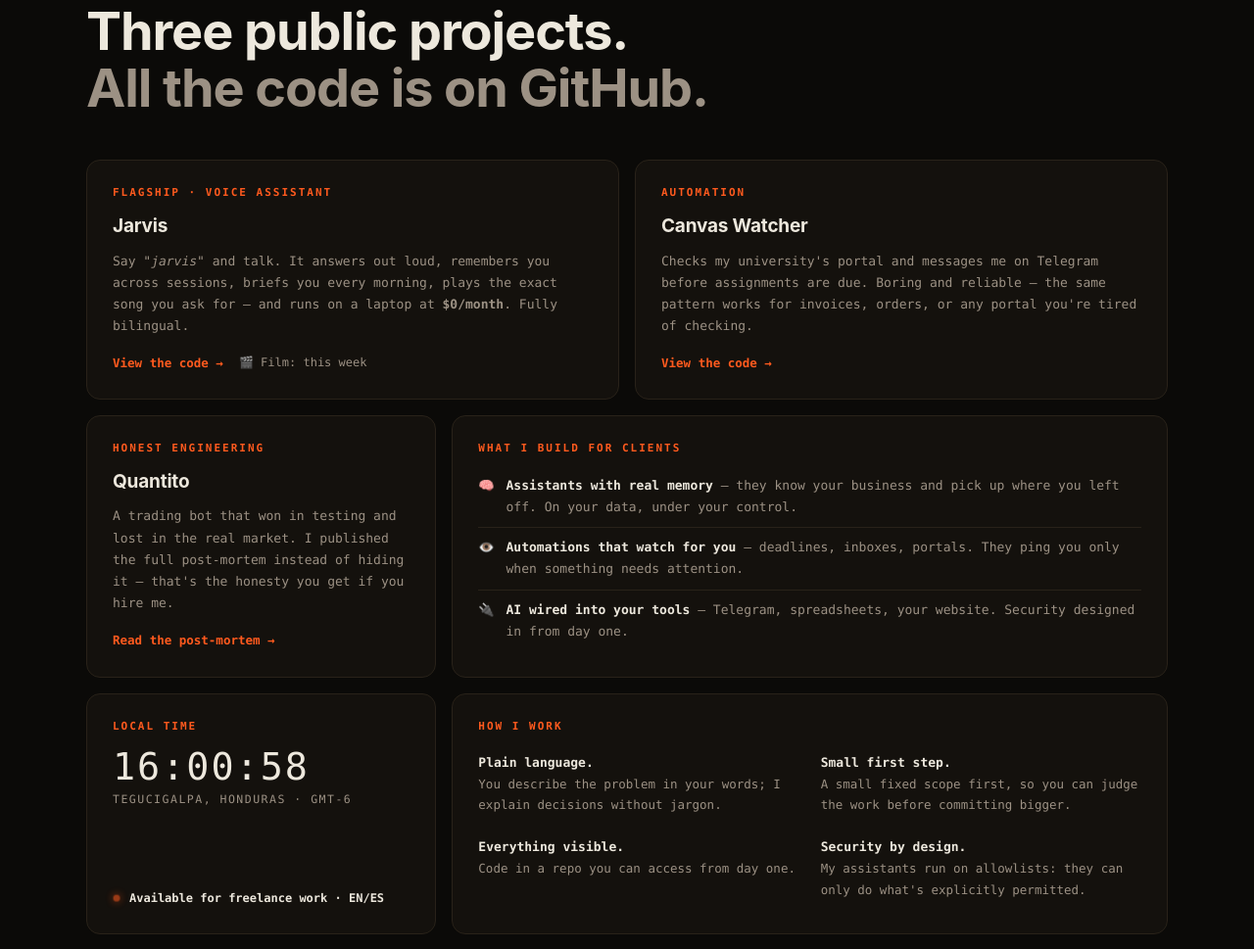
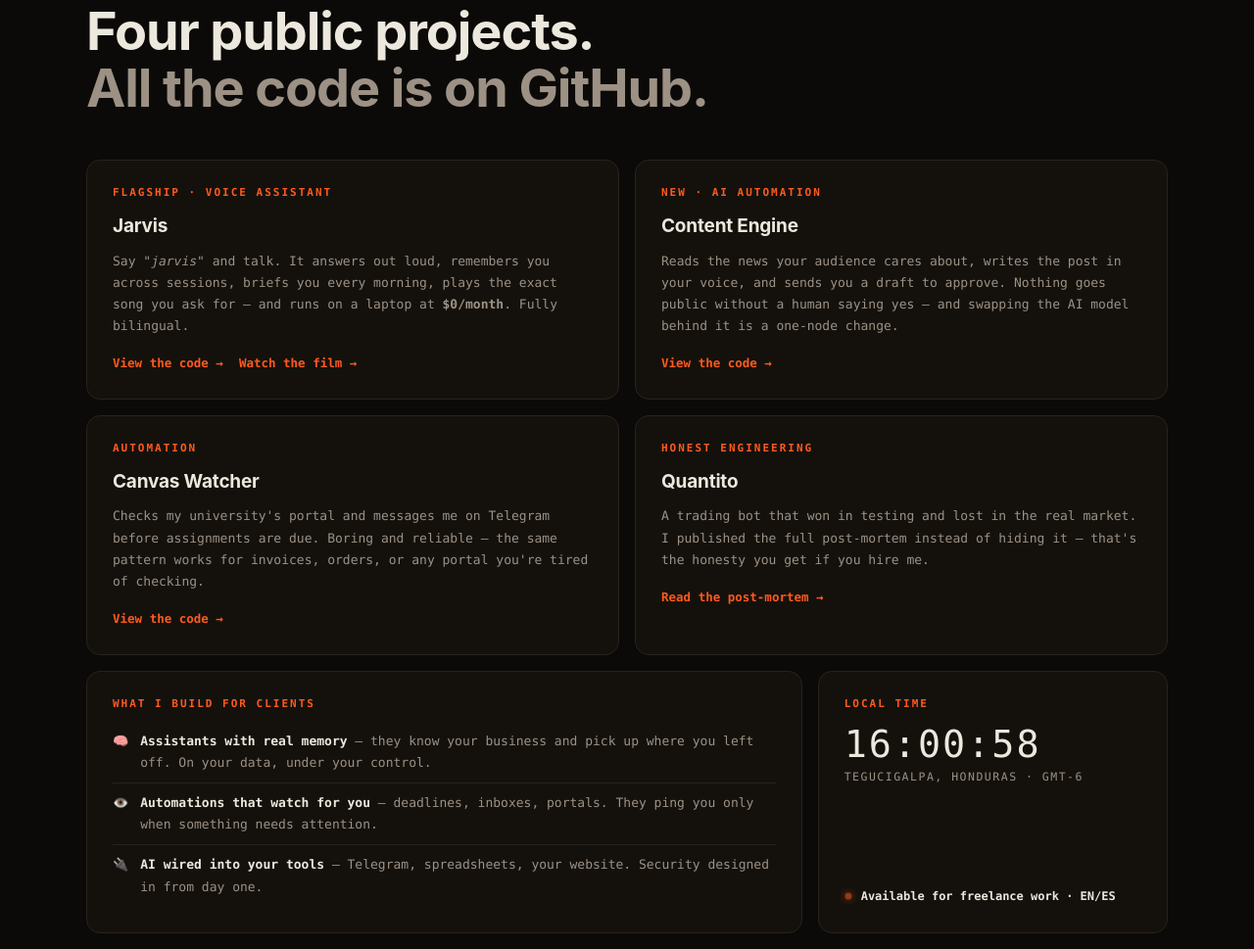
Before and after one commit to rickquant/rickquant.github.io, a plain HTML site: page index.html in a window 1280 px wide. Shown: the part 1987-2956 px from the top of the page at 98% size. Drawn offline with Linux system fonts and the light colour scheme.

Commit message:
Landing v3.4: Content Engine joins the proof grid
- New card for the n8n + OpenAI automation, sitting next to Jarvis
- Projects now read as a 2x2 grid; How I work spans full width
- Jarvis card: replace the stale 'Film: this week' badge with a link
  to the demo film, which has been live since July 13

Co-Authored-By: Claude <noreply@anthropic.com>

```diff
--- a/index.html
+++ b/index.html
@@ -525,7 +525,7 @@
 <section id="proof">
   <div class="wrap">
     <div class="eyebrow">Proof, not promises</div>
-    <h2>Three public projects.<br><span style="color:var(--dim)">All the code is on GitHub.</span></h2>
+    <h2>Four public projects.<br><span style="color:var(--dim)">All the code is on GitHub.</span></h2>
 
     <div class="bento">
       <div class="card s3">
@@ -534,8 +534,15 @@
         <p>Say <i>"jarvis"</i> and talk. It answers out loud, remembers you across sessions, briefs you every morning, plays the exact song you ask for — and runs on a laptop at <b>$0/month</b>. Fully bilingual.</p>
         <div class="links">
           <a href="https://github.com/rickquant/jarvis">View the code →</a>
-          <span class="soon">🎬 Film: this week</span>
+          <a href="#product">Watch the film →</a>
         </div>
+      </div>
+
+      <div class="card s3">
+        <span class="tag">New · AI automation</span>
+        <h3>Content Engine</h3>
+        <p>Reads the news your audience cares about, writes the post in your voice, and sends you a draft to approve. Nothing goes public without a human saying yes — and swapping the AI model behind it is a one-node change.</p>
+        <div class="links"><a href="https://github.com/rickquant/content-engine">View the code →</a></div>
       </div>
 
       <div class="card s3">
@@ -545,7 +552,7 @@
         <div class="links"><a href="https://github.com/rickquant/canvas-automation">View the code →</a></div>
       </div>
 
-      <div class="card s2">
+      <div class="card s3">
         <span class="tag">Honest engineering</span>
         <h3>Quantito</h3>
         <p>A trading bot that won in testing and lost in the real market. I published the full post-mortem instead of hiding it — that's the honesty you get if you hire me.</p>
@@ -570,7 +577,7 @@
         <div class="avail">Available for freelance work · EN/ES</div>
       </div>
 
-      <div class="card s4">
+      <div class="card s6">
         <span class="tag">How I work</span>
         <ul class="how">
           <li><b>Plain language.</b> You describe the problem in your words; I explain decisions without jargon.</li>
```
